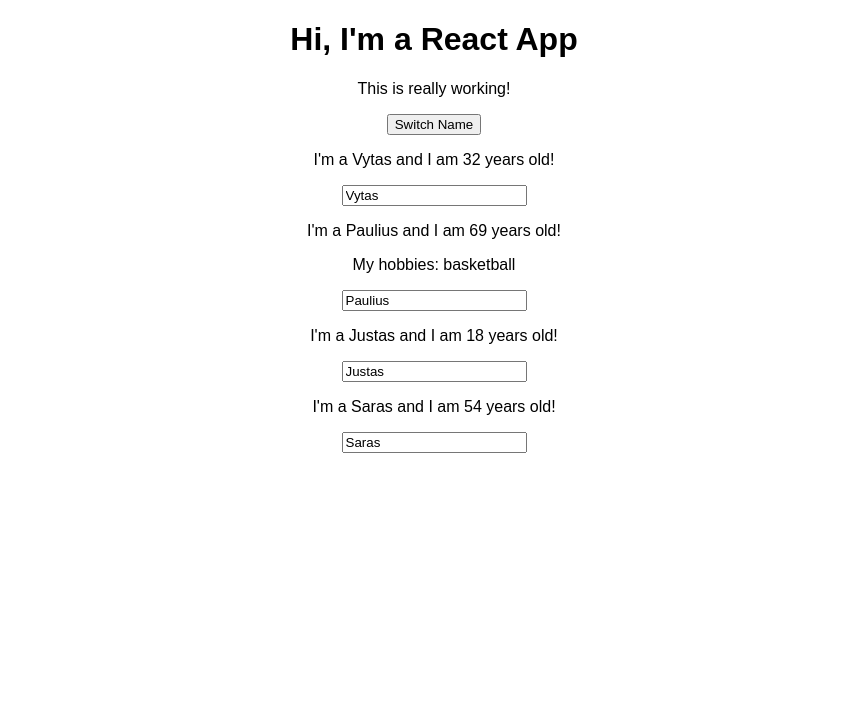
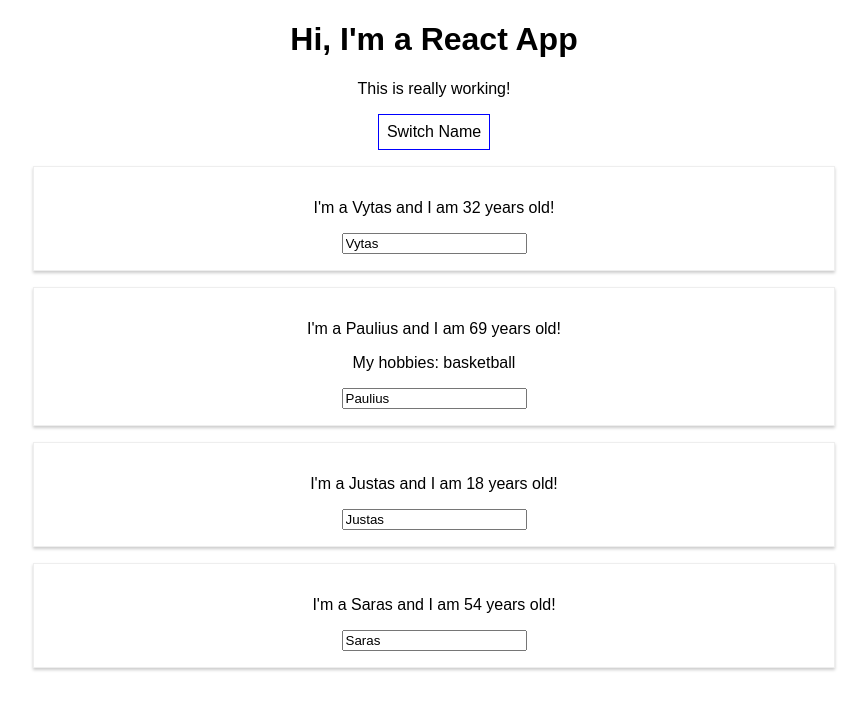
Before and after one commit to mode68/react-complete-guide, a React (Create React App) app: page / in a window 1280 px wide. Shown: the top 710 px of the page, without its empty margins (206-1073 px from the left). Built offline with nearby package versions, Linux system fonts and the light colour scheme.

Commit message:
Added styling to switch name button and Person component

```diff
--- a/src/App.js
+++ b/src/App.js
@@ -39,11 +39,21 @@
   }
 
   render() {
+    const style = {
+      backgroundColor: 'white',
+      font: 'inherit',
+      border: '1px solid blue',
+      padding: '8px',
+      cursor: 'pointer'
+    };
+
     return (
       <div className="App">
         <h1>Hi, I'm a React App</h1>
         <p>This is really working!</p>
-        <button onClick={() => this.switchNameHandler('Zaibas')}>Switch Name</button>
+        <button
+          style={style}
+          onClick={() => this.switchNameHandler('Zaibas')}>Switch Name</button>
         <Person
           name={this.state.persons[0].name}
           age={this.state.persons[0].age} />
--- /dev/null
+++ b/src/Person/Person.css
@@ -0,0 +1,8 @@
+.Person {
+    width: 60%;
+    margin: 16px auto;
+    border: 1px solid #eee;
+    box-shadow: 0 2px 3px #ccc;
+    padding: 16px;
+    text-align: center;
+}
--- a/src/Person/Person.js
+++ b/src/Person/Person.js
@@ -1,8 +1,9 @@
-import React from 'react'
+import React from 'react';
+import './Person.css';
 
 const person = (props) => {
     return (
-        <div>
+        <div className="Person">
             <p onClick={props.click}>I'm a {props.name} and I am {props.age} years old!</p>
             <p>{props.children}</p>
             <input type='text' onChange={props.changed} value={props.name} />
```
